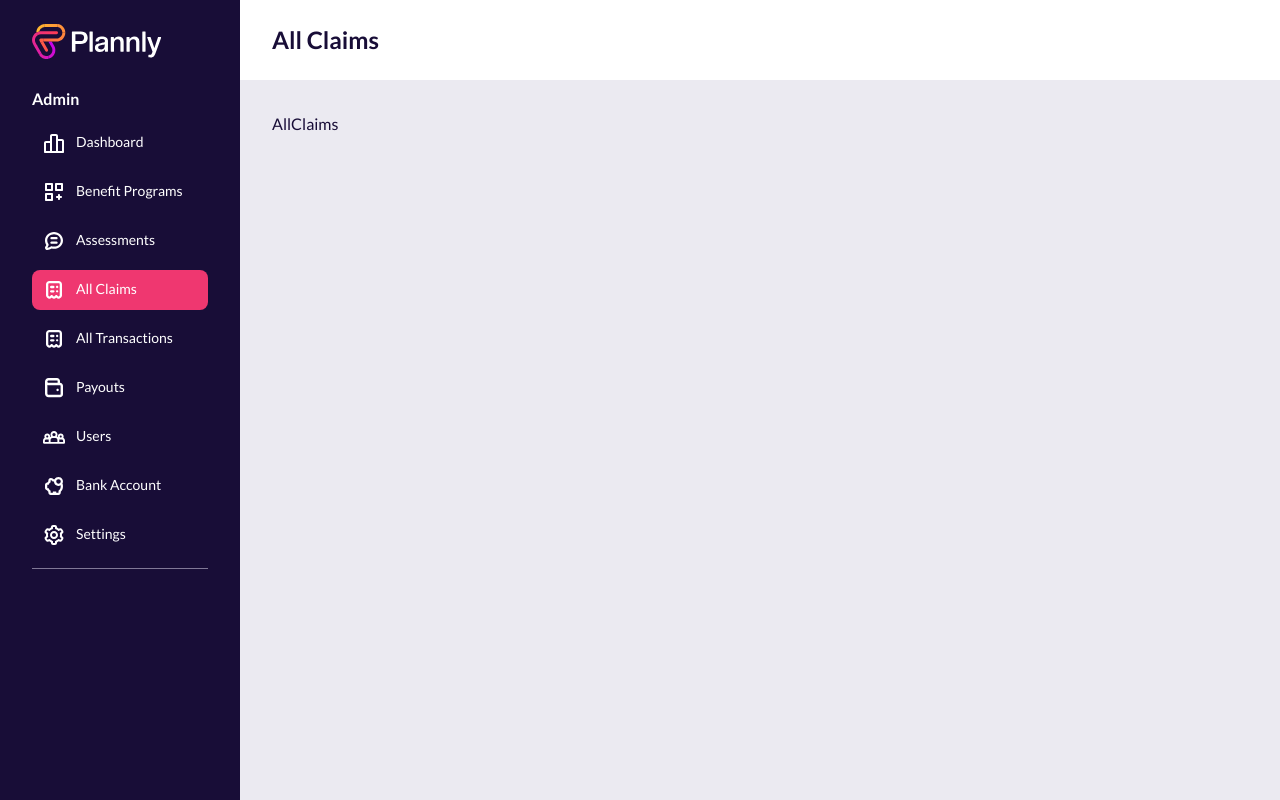
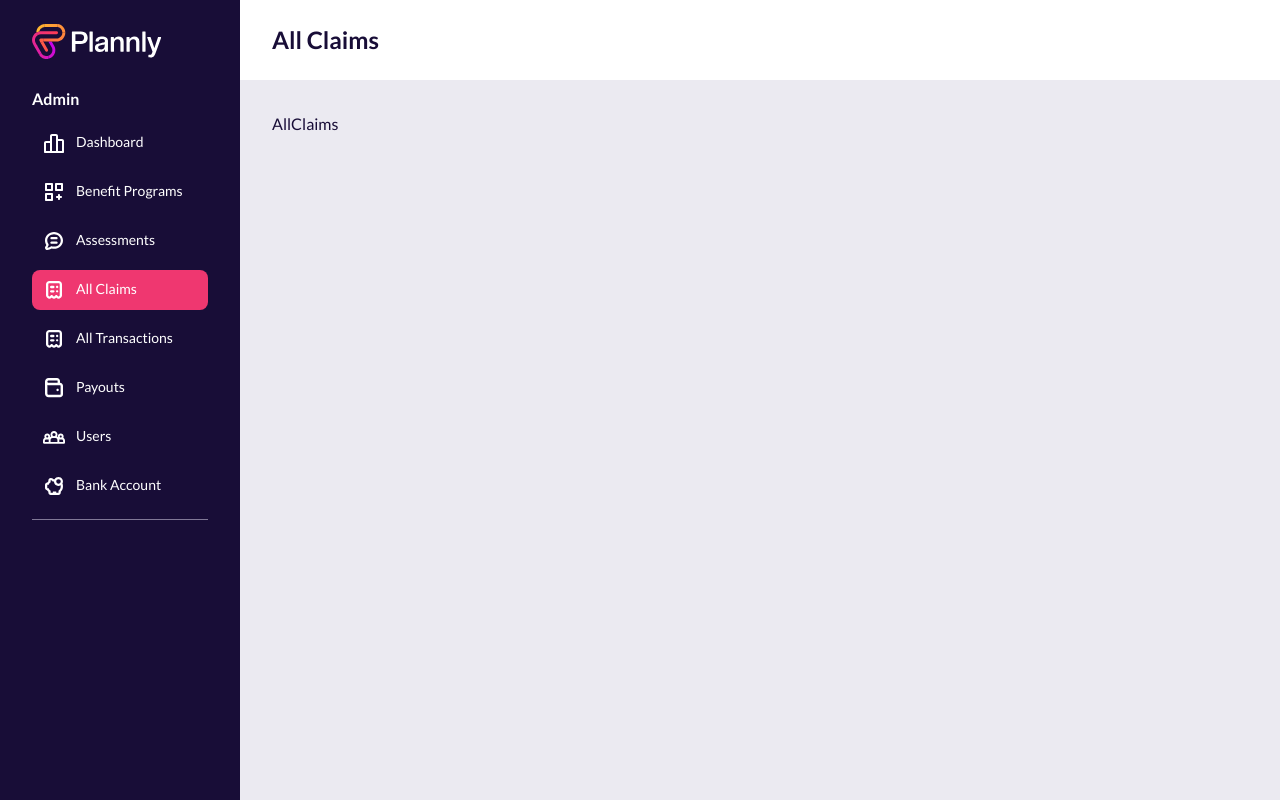
Before and after one commit to Ajmaljalal/plannlyhealth-web, a Next.js app: page /all-claims in a window 1280 px wide. Built offline with nearby package versions, Linux system fonts and the light colour scheme.

Commit message:
settings icon disabled

```diff
--- a/src/containers/left-nav/admin.tsx
+++ b/src/containers/left-nav/admin.tsx
@@ -13,7 +13,7 @@ const AdminNav = () => {
       <NavItem text='Payouts' href='/payouts' icon={icons.payouts} />
       <NavItem text='Users' href='/users' icon={icons.users} />
       <NavItem text='Bank Account' href='/bank-account' icon={icons.bankAcc} />
-      <NavItem text='Settings' href='/settings' icon={icons.settings} />
+      {/* <NavItem text='Settings' href='/settings' icon={icons.settings} /> */}
     </div>
   )
 }
--- a/src/lib/icons.ts
+++ b/src/lib/icons.ts
@@ -5,7 +5,7 @@ import MyBenefitsIcon from '../../public/icons/left-nav/balance.svg'
 import MarketPlaceIcon from '../../public/icons/left-nav/marketplace.svg'
 import DashboardIcon from '../../public/icons/left-nav/dashboard.svg'
 import OnBoardingIcon from '../../public/icons/left-nav/onboarding.svg'
-import SettingsIcon from '../../public/icons/left-nav/settings.svg'
+// import SettingsIcon from '../../public/icons/left-nav/settings.svg'
 import SurveyIcon from '../../public/icons/left-nav/survey.svg'
 import Bank_AccIcon from '../../public/icons/left-nav/bank_acc.svg'
 import ClaimsIcon from '../../public/icons/left-nav/claims.svg'
@@ -25,7 +25,7 @@ export const icons = {
     marketPlace: MarketPlaceIcon,
     dashboard: DashboardIcon,
     onBoarding: OnBoardingIcon,
-    settings: SettingsIcon,
+    // settings: SettingsIcon,
     survey: SurveyIcon,
     bankAcc: Bank_AccIcon,
     claims: ClaimsIcon,
```
